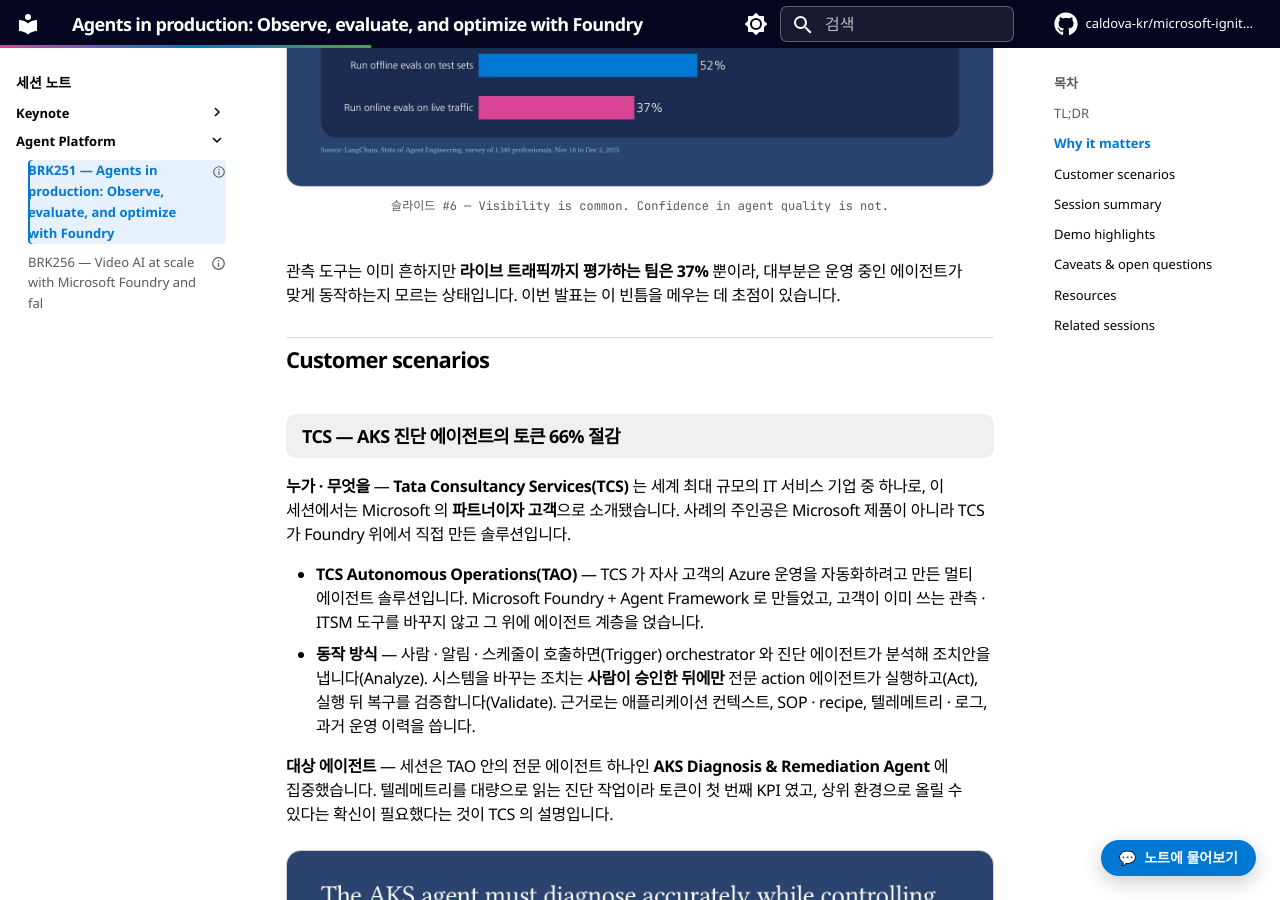
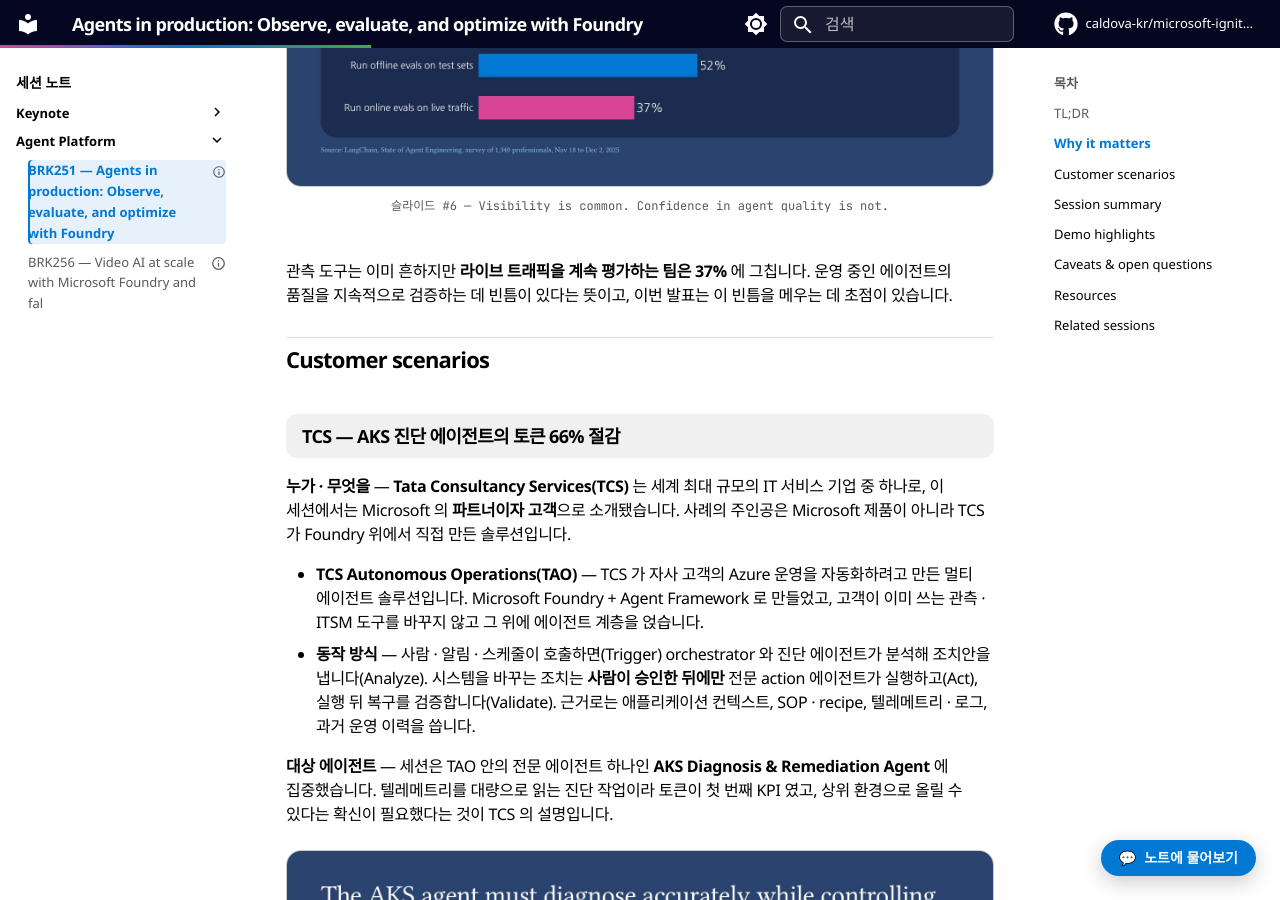
Before and after one commit to caldova-kr/microsoft-ignite-2026, an MkDocs documentation site: the page built from docs/sessions/BRK251-agents-production-observe-evaluate-optimize-foundry.md, in a window 1280 px wide and 900 px high, scrolled down 2149 px. Built offline with MkDocs 1.6.1 and Material for MkDocs 9.7.7, drawn with Linux system fonts in a browser that asks for light colours; comment, search, counter and statistics services are not loaded.

Commit message:
[BRK251] 리뷰 반영: 37% 해석 한정, 그림-표 중복 규칙, 링크는 근거가 아닌 참고
- 노트: 라이브 평가 37% 를 "대부분 모른다" 로 단정하지 않고, 지속 검증의 빈틈으로 한정. llms-full.txt 재생성.
- 7장: 그림과 함께 두는 표의 항목 · 상태는 노드와 대응시키되, 설명 칸에서 그림의 흐름을 다시 풀지 않는다.
- 규칙 10 · AGENTS.md: 발표 항목의 설명 · 상태는 세션 원문(T1)으로 확인한 것만, 항목 링크는 더 알아보기용 참고 자료로 명시.

Co-authored-by: Copilot <223556219+Copilot@users.noreply.github.com>

```diff
--- a/docs/llms-full.txt
+++ b/docs/llms-full.txt
@@ -30,7 +30,7 @@
 
 (이미지: Visibility is common. Confidence in agent quality is not. 슬라이드. 팀 비율로 agent observability 보유 89%, 모든 단계 · tool call trace 62%, 테스트셋 오프라인 평가 52%, 라이브 트래픽 온라인 평가 37% — 슬라이드 #6 — Visibility is common. Confidence in agent quality is not.)
 
-관측 도구는 이미 흔하지만 **라이브 트래픽까지 평가하는 팀은 37%** 뿐이라, 대부분은 운영 중인 에이전트가 맞게 동작하는지 모르는 상태입니다. 이번 발표는 이 빈틈을 메우는 데 초점이 있습니다.
+관측 도구는 이미 흔하지만 **라이브 트래픽을 계속 평가하는 팀은 37%** 에 그칩니다. 운영 중인 에이전트의 품질을 지속적으로 검증하는 데 빈틈이 있다는 뜻이고, 이번 발표는 이 빈틈을 메우는 데 초점이 있습니다.
 
 ## Customer scenarios
 
--- a/docs/sessions/BRK251-agents-production-observe-evaluate-optimize-foundry.md
+++ b/docs/sessions/BRK251-agents-production-observe-evaluate-optimize-foundry.md
@@ -54,7 +54,7 @@ last_updated: 2026-11-28
   <figcaption>슬라이드 #6 — Visibility is common. Confidence in agent quality is not.</figcaption>
 </figure>
 
-관측 도구는 이미 흔하지만 **라이브 트래픽까지 평가하는 팀은 37%** 뿐이라, 대부분은 운영 중인 에이전트가 맞게 동작하는지 모르는 상태입니다. 이번 발표는 이 빈틈을 메우는 데 초점이 있습니다.
+관측 도구는 이미 흔하지만 **라이브 트래픽을 계속 평가하는 팀은 37%** 에 그칩니다. 운영 중인 에이전트의 품질을 지속적으로 검증하는 데 빈틈이 있다는 뜻이고, 이번 발표는 이 빈틈을 메우는 데 초점이 있습니다.
 
 ## Customer scenarios
 
```
Also changed, not shown: AGENTS.md (+1 -1 lines), .github/copilot-instructions.md.
